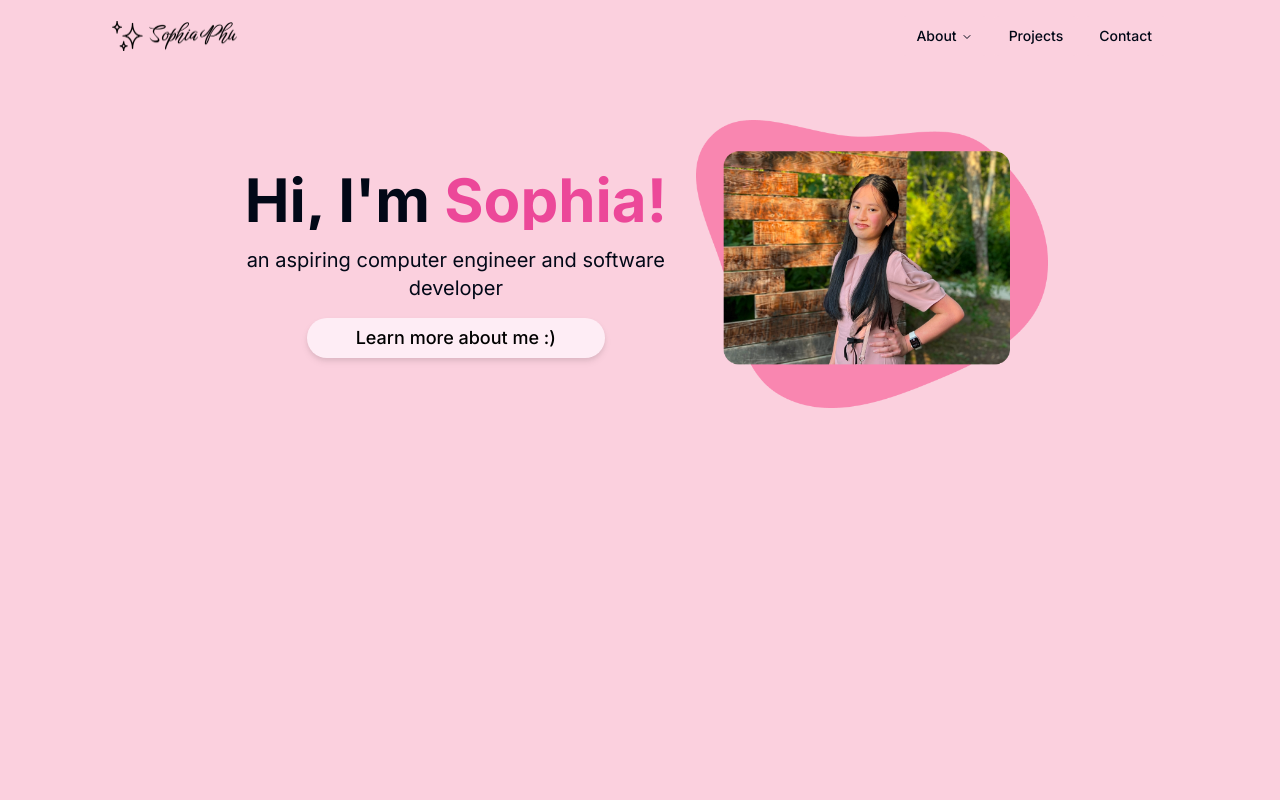
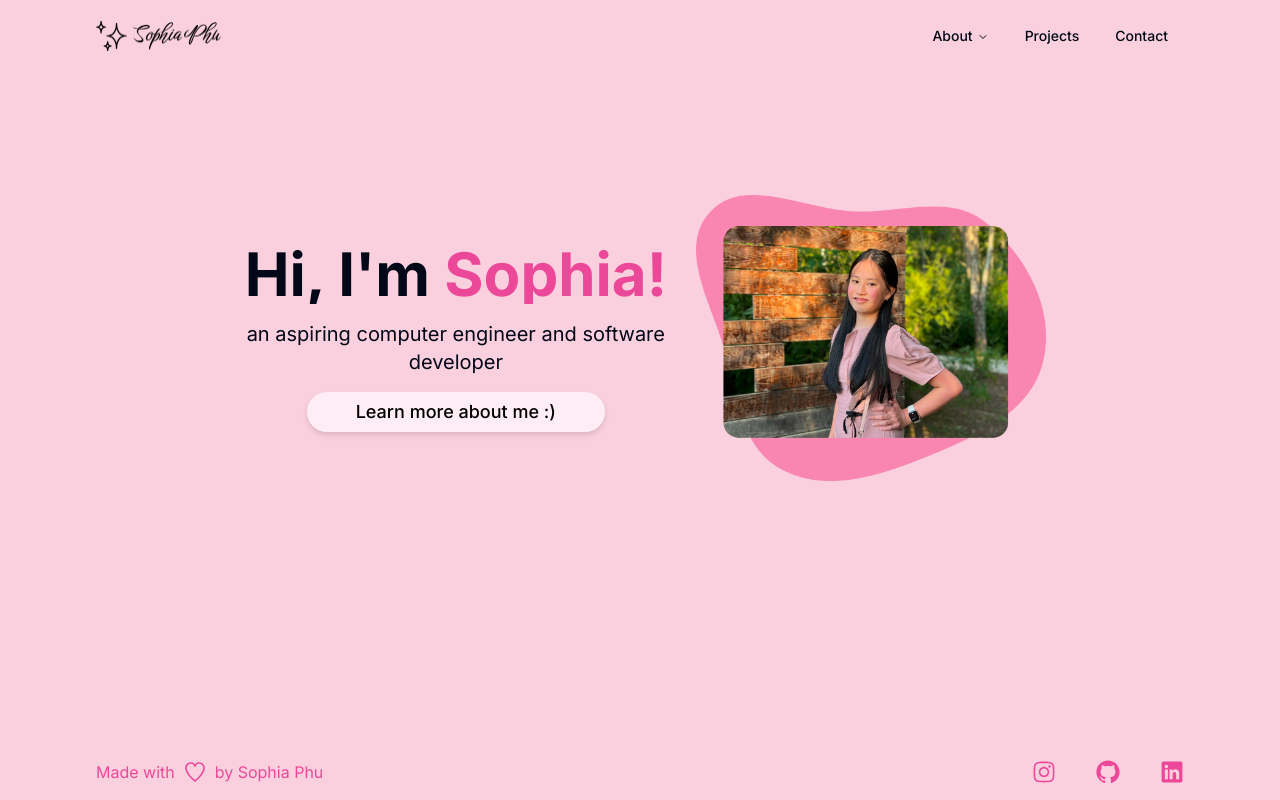
Before and after one commit to sophiaaphu/sophia-personal-website, a Next.js app in the folder sophia-personal-website/: page / in a window 1280 px wide. Built offline with nearby package versions, Linux system fonts and the light colour scheme.

Commit message:
hopefully no more homepage changes for a while

```diff
--- a/sophia-personal-website/src/app/about/page.tsx
+++ b/sophia-personal-website/src/app/about/page.tsx
@@ -1,15 +1,17 @@
 import Image from "next/image";
 import Header from "@/components/header";
+import Footer from "@/components/footer";
 
 export default function About() {
   return (
-    <main className="flex min-h-screen flex-col items-center gap-y-12  px-8 lg:px-24 bg-[#FBD0DE]">
+    <main className="flex min-h-screen flex-col items-center justify-between gap-y-12  px-8 lg:px-24 bg-[#FBD0DE]">
       <Header/>
       <div>
         <h1>
           About Me
         </h1>
       </div>
+      <Footer />
     </main>
   );
 }
--- a/sophia-personal-website/src/app/contact/page.tsx
+++ b/sophia-personal-website/src/app/contact/page.tsx
@@ -1,15 +1,17 @@
 import Image from "next/image";
 import Header from "@/components/header";
+import Footer from "@/components/footer";
 
 export default function Contact() {
   return (
-    <main className="flex min-h-screen flex-col items-center gap-y-12  px-8 lg:px-24 bg-[#FBD0DE]">
+    <main className="flex min-h-screen flex-col items-center justify-between gap-y-12  px-8 lg:px-24 bg-[#FBD0DE]">
       <Header/>
       <div>
         <h1>
           Contact Me
         </h1>
       </div>
+      <Footer />
     </main>
   );
 }
--- a/sophia-personal-website/src/app/page.tsx
+++ b/sophia-personal-website/src/app/page.tsx
@@ -2,14 +2,15 @@ import Image from "next/image";
 import Header from "@/components/header";
 import { Button } from "@/components/ui/button";
 import Link from "next/link";
+import Footer from "@/components/footer";
 
 export default function Home() {
   return (
-    <main className="flex min-h-screen flex-col items-center gap-y-12 px-8 lg:px-24 bg-[#FBD0DE]">
+    <main className="flex min-h-screen flex-col items-center justify-between gap-y-12 px-8 lg:px-24 bg-[#FBD0DE]">
       <Header />
       <div className="flex flex-col lg:flex-row items-center justify-between w-3/4 gap-4">
         <div className="text-center">
-          <h1 className="animate-typing overflow-hidden whitespace-nowrap font-bold text-4xl md:text-6xl">
+          <h1 className="animate-typing overflow-hidden whitespace-nowrap font-bold text-4xl md:text-5xl lg:text-6xl">
             Hi, I'm <span className="text-pink-500">Sophia</span><span className="text-pink-500">!</span>
           </h1>
           <p className="mt-4 md:text-xl">
@@ -26,9 +27,12 @@ export default function Home() {
           </div>
         </div>
         <div className="lg:w-1/2 justify-center lg:justify-end">
-          <Image src="/image-blob-1.png" alt="homepage blob" width={400} height={200} />
+          <Image src="/image-blob-1.png" alt="homepage blob" width={350} height={200} />
         </div>
       </div>
+      <div>
+      </div>
+      <Footer />
     </main>
   );
 }
--- a/sophia-personal-website/src/app/projects/page.tsx
+++ b/sophia-personal-website/src/app/projects/page.tsx
@@ -1,15 +1,17 @@
 import Image from "next/image";
 import Header from "@/components/header";
+import Footer from "@/components/footer";
 
 export default function Projects() {
   return (
-    <main className="flex min-h-screen flex-col items-center gap-y-12  px-8 lg:px-24 bg-[#FBD0DE]">
+    <main className="flex min-h-screen flex-col items-center justify-between gap-y-12  px-8 lg:px-24 bg-[#FBD0DE]">
       <Header/>
       <div>
         <h1>
           My Projects :)
         </h1>
       </div>
+      <Footer />
     </main>
   );
 }
--- a/sophia-personal-website/src/app/resume/page.tsx
+++ b/sophia-personal-website/src/app/resume/page.tsx
@@ -1,15 +1,17 @@
 import Image from "next/image";
 import Header from "@/components/header";
+import Footer from "@/components/footer";
 
 export default function Resume() {
   return (
-    <main className="flex min-h-screen flex-col items-center gap-y-12  px-8 lg:px-24 bg-[#FBD0DE]">
+    <main className="flex min-h-screen flex-col items-center justify-between gap-y-12  px-8 lg:px-24 bg-[#FBD0DE]">
       <Header/>
       <div>
         <h1>
           Resume
         </h1>
       </div>
+      <Footer />
     </main>
   );
 }
--- a/sophia-personal-website/src/components/footer.tsx
+++ b/sophia-personal-website/src/components/footer.tsx
@@ -1,10 +1,23 @@
-import Image from "next/image";
-import { RxInstagramLogo } from "react-icons/rx";
-import { RxGithubLogo } from "react-icons/rx";
-import { RxLinkedinLogo } from "react-icons/rx";
-import { RxFileText } from "react-icons/rx";
+import { RxInstagramLogo, RxGithubLogo, RxLinkedinLogo,RxHeart  } from "react-icons/rx";
 export default function Footer() {
   return (
-
+    <footer className="text-pink-500 pb-4 w-full">
+      <div className="flex justify-between items-center">
+        <div className="hidden md:flex items-center gap-2">
+          <p className="text-sm md:text-base">Made with</p><RxHeart className="w-6 h-6" /><p>by Sophia Phu</p>
+        </div>
+        <div className="flex space-x-5 lg:space-x-10">
+          <a href="https://www.instagram.com/sophiaaphu._/" target="_blank" rel="noopener noreferrer" className="hover:underline">
+            <RxInstagramLogo className="w-6 h-6" />
+          </a>
+          <a href="https://github.com/sophiaaphu" target="_blank" rel="noopener noreferrer" className="hover:underline">
+            <RxGithubLogo className="w-6 h-6" />
+          </a>
+          <a href="https://www.linkedin.com/in/sophiaphu/" target="_blank" rel="noopener noreferrer" className="hover:underline">
+            <RxLinkedinLogo className="w-6 h-6" />
+          </a>
+        </div>
+      </div>
+    </footer>
   );
 }
--- a/sophia-personal-website/src/components/header.tsx
+++ b/sophia-personal-website/src/components/header.tsx
@@ -36,7 +36,7 @@ export default function Header() {
 
   return (
     <header className="bg-[#FBD0DE] w-full">
-      <nav className="flex items-center justify-between p-4 w-full" aria-label="Global">
+      <nav className="flex items-center justify-between pt-4 w-full" aria-label="Global">
         <div className="flex justify-start">
           <a href="/" className="-m-1.5 p-1.5">
             <Image src='/sophia-phu-logo.png' alt="sophia logo" width={125} height={50} />
```
